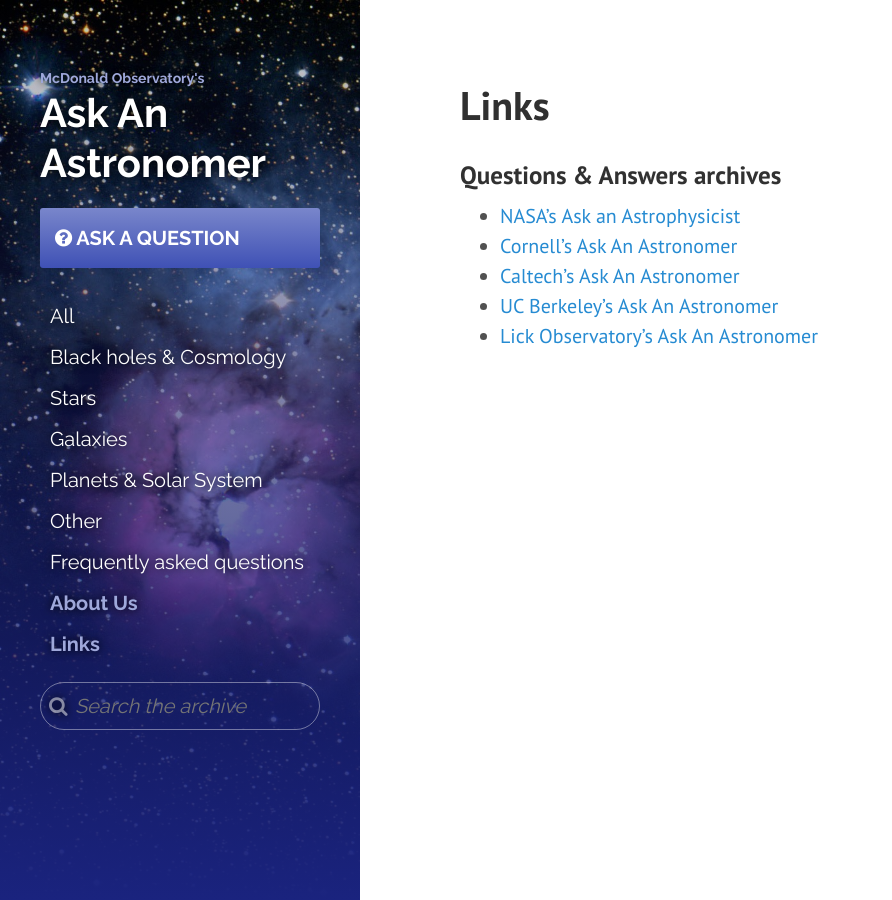
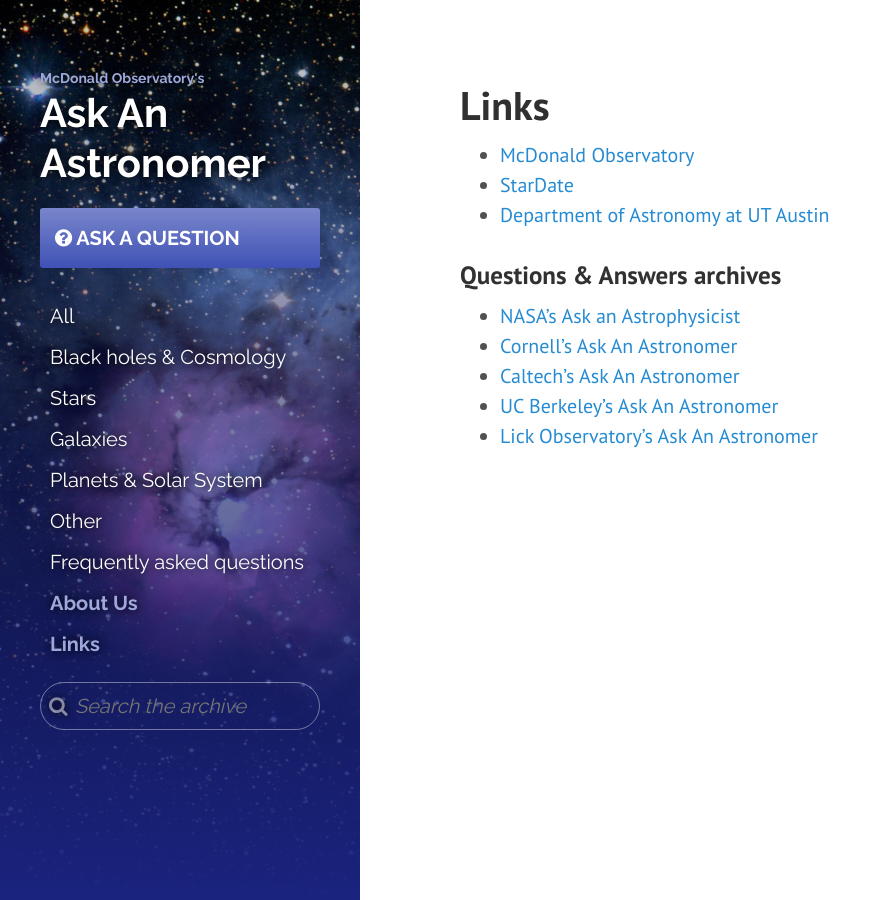
Before and after one commit to askanastronomer/askanastronomer.github.io, a Jekyll site: the page built from links.md, in a window 1280 px wide. Shown: the whole page, without its empty margins (0-892 px from the left). Built offline with Jekyll 4.4.1, drawn with Linux system fonts in a browser that asks for light colours; nearby versions of some CDN libraries.

```diff
--- a/links.md
+++ b/links.md
@@ -2,6 +2,10 @@
 layout: page
 title: Links
 ---
+
+* [McDonald Observatory](https://mcdonaldobservatory.org)
+* [StarDate](https://mcdonaldobservatory.org)
+* [Department of Astronomy at UT Austin](http://www.as.utexas.edu)
 
 ### Questions & Answers archives
 * [NASA's Ask an Astrophysicist](http://imagine.gsfc.nasa.gov/ask_astro/index.html)
--- a/public/css/aaa.css
+++ b/public/css/aaa.css
@@ -80,12 +80,14 @@
 
 .topics td img {
   display:inline;
+  margin:0;
 }
 
 .topics a {
   display:block;
   padding:15px;
   text-decoration:none;
+  color:black;
 }
 
 .topics a:hover {
```
